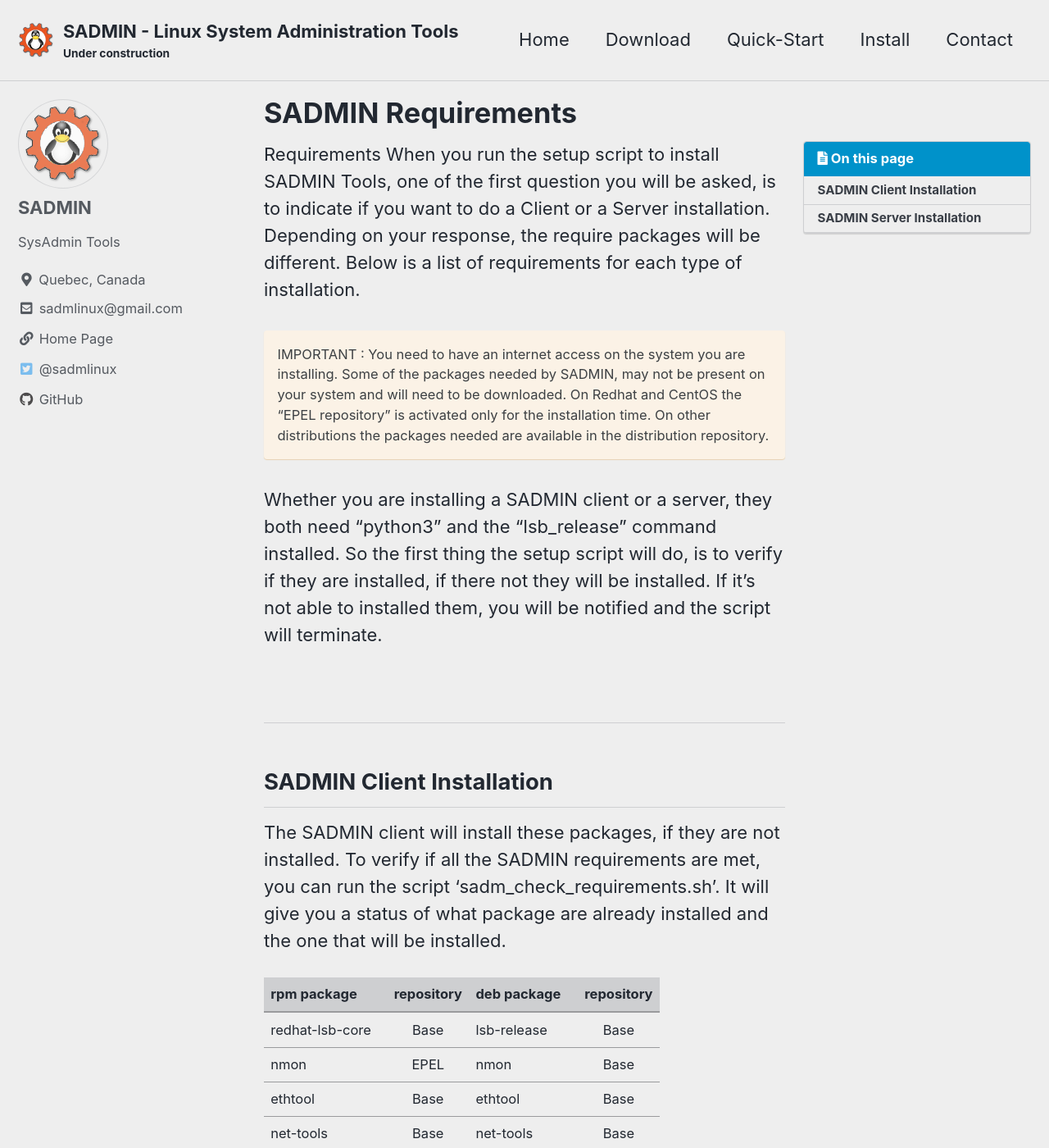
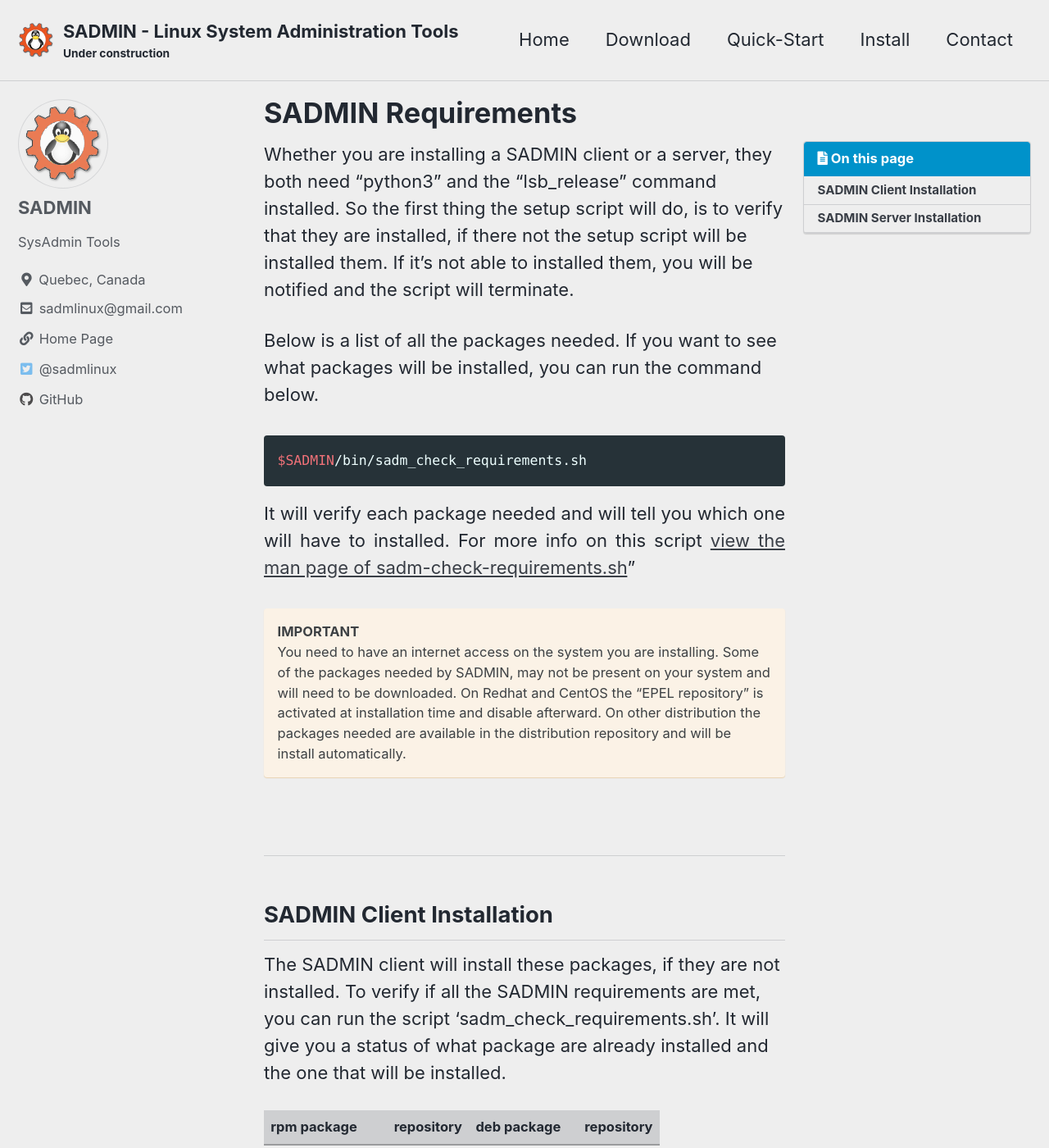
Before and after one commit to jadupl2/jadupl2.github.io, a Jekyll site: the page built from _pages/requirements.md, in a window 1280 px wide and 1400 px high. Shown: the whole window at 82% size. Built offline with Jekyll 4.4.1, drawn with Linux system fonts in a browser that asks for light colours; cached includes are drawn as plain includes.

```diff
--- a/_pages/requirements.md
+++ b/_pages/requirements.md
@@ -11,21 +11,31 @@ categories:     requirements
 toc:            true
 ---
 
+Whether you are installing a SADMIN client or a server, they both need "python3" and the
+"lsb_release" command installed. So the first thing the setup script will do, is to verify that
+they are installed, if there not the setup script will be installed them. If it's not able
+to installed them, you will be notified and the script will terminate.
 
-Requirements
-When you run the setup script to install SADMIN Tools, one of the first question you will be asked, is to indicate if you want to do a Client or a Server installation. Depending on your response, the require packages will be different. Below is a list of requirements for each type of installation.
+Below is a list of all the packages needed. If you want to see what packages will be installed,
+you can run the command below.
 
-IMPORTANT :
+{% highlight bash %}
+$SADMIN/bin/sadm_check_requirements.sh
+{% endhighlight %}
+
+It will verify each package needed and will tell you which one will have to installed. For
+more info on this script [view the man page of sadm-check-requirements.sh](/_pages/man/sadm-check-requirements)"
+{: .text-justify}
+
+**IMPORTANT**
 You need to have an internet access on the system you are installing.
 Some of the packages needed by SADMIN, may not be present on your system and will need to be downloaded.
-On Redhat and CentOS the "EPEL repository" is activated only for the installation time.
-On other distributions the packages needed are available in the distribution repository.
+On Redhat and CentOS the "EPEL repository" is activated at installation time and disable afterward.
+On other distribution the packages needed are available in the distribution repository and will be
+install automatically.
 {: .notice--warning}
 
 
-Whether you are installing a SADMIN client or a server, they both need "python3" and the "lsb_release" command installed.
-So the first thing the setup script will do, is to verify if they are installed, if there not they will be installed.
-If it's not able to installed them, you will be notified and the script will terminate.
 
 
 <br>
```
Also changed, not shown: _pages/contact.md (+6 -4 lines), _pages/install.md (+6 -5 lines), _pages/man/sadm-check-requirements.md (added, +183 -0 lines), _pages/man/sadmlib-screen.md (added, +33 -0 lines), _pages/quickstart.md (+27 -0 lines), assets/img/cmdline/sadm_template_menu.png (added).
